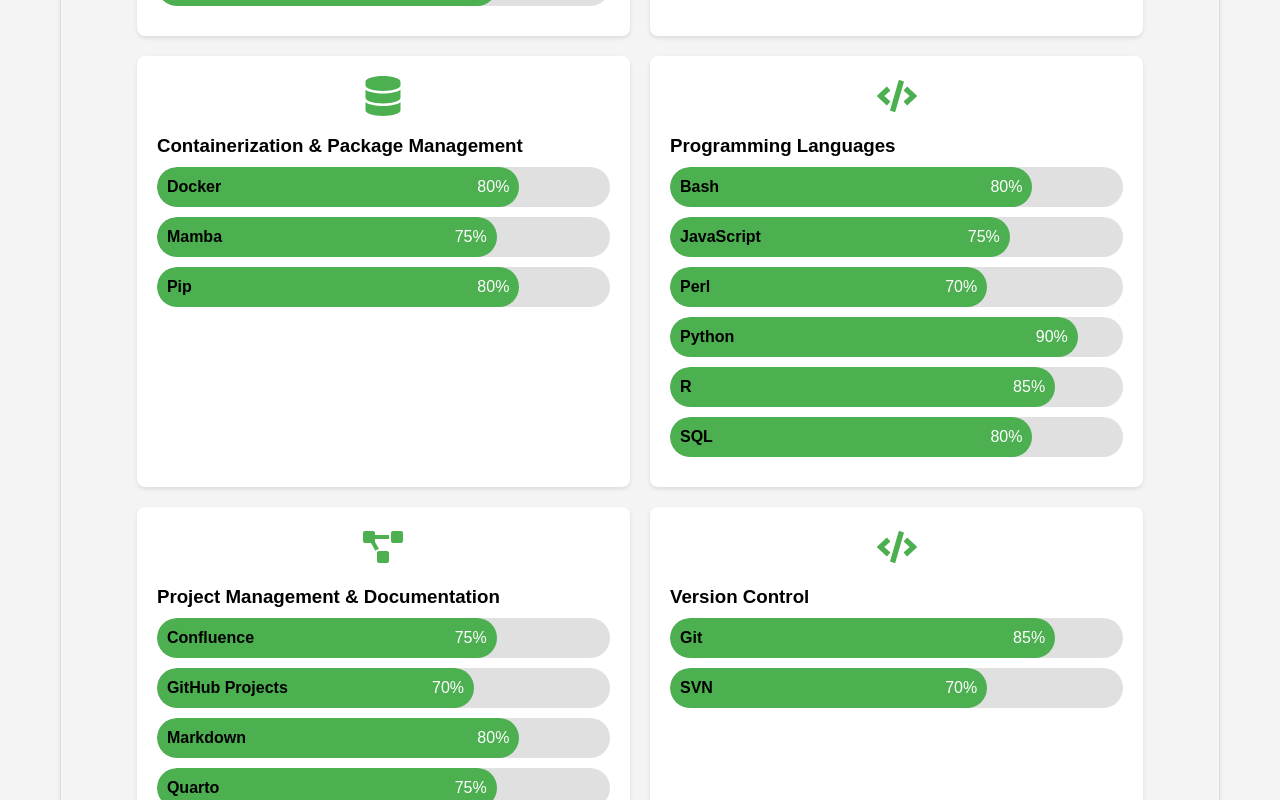
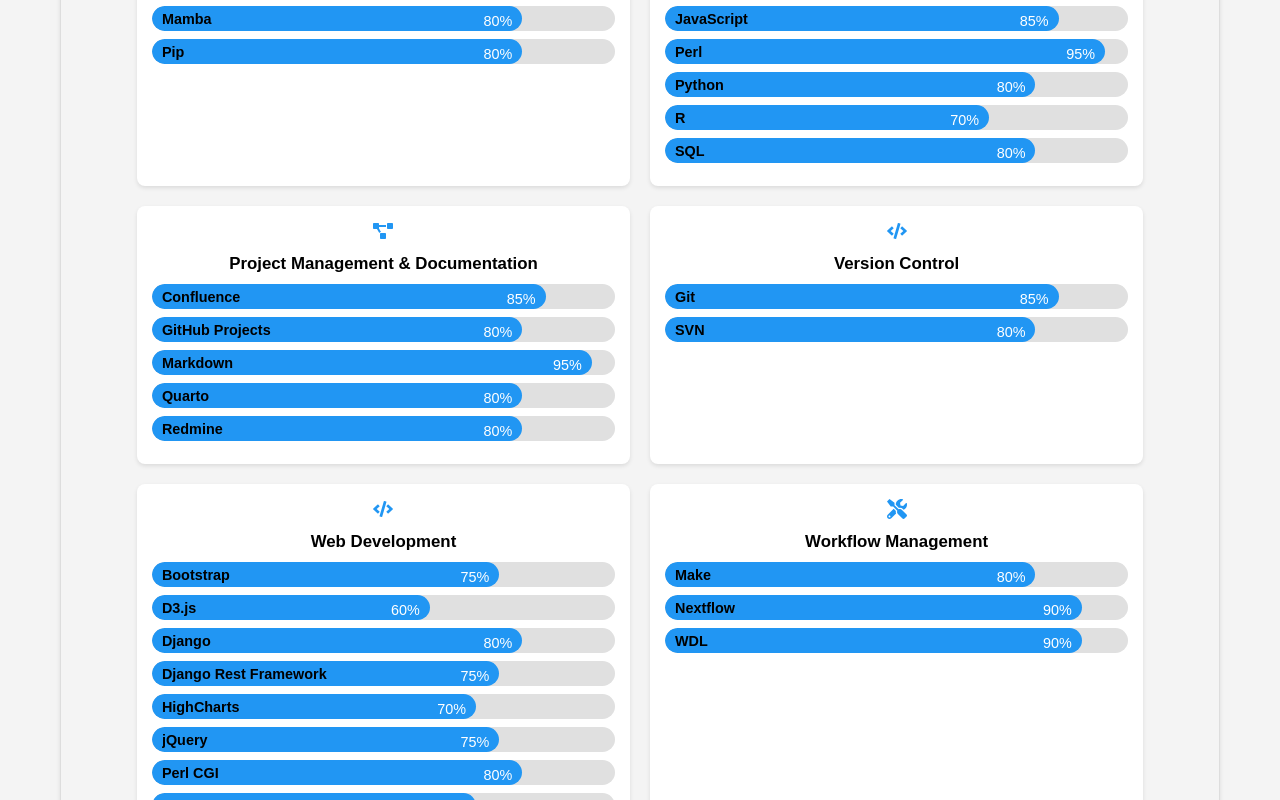
Before and after one commit to maurya-anand/cv, a React (Vite) app: page / in a window 1280 px wide. Shown: the part 2820-3620 px from the top of the page. Built offline with nearby package versions, Linux system fonts and the light colour scheme.

Commit message:
fixed theme color across all components

```diff
--- a/src/components/Publications.css
+++ b/src/components/Publications.css
@@ -1,5 +1,5 @@
 * {
-  box-sizing: border-box; /* Include this to handle all elements properly */
+  box-sizing: border-box;
 }
 
 .publications-grid {
@@ -36,7 +36,7 @@
 }
 
 .publication-card a {
-  color: #4caf50;
+  color: rgb(33, 150, 243);
   text-decoration: none;
 }
 
@@ -51,15 +51,15 @@
   }
 
   .publication-card {
-    padding: 15px; /* Adjust padding for smaller screens */
+    padding: 15px;
   }
 
   .publication-card h3 {
-    font-size: 1em; /* Adjust font size for smaller screens */
+    font-size: 1em;
   }
 
   .publication-card p {
-    font-size: 0.9em; /* Adjust font size for smaller screens */
+    font-size: 0.9em;
   }
 }
 
--- a/src/components/Skills.css
+++ b/src/components/Skills.css
@@ -1,5 +1,5 @@
 * {
-  box-sizing: border-box; /* Include this to handle all elements properly */
+  box-sizing: border-box;
 }
 
 .skills-grid {
@@ -15,16 +15,22 @@
 .skill-category {
   background: #f4f4f4;
   border-radius: 8px;
-  padding: 20px;
-  text-align: left;
+  padding: 15px;
+  text-align: center;
   box-shadow: 0 2px 4px rgba(0, 0, 0, 0.1);
-  width: 100%; /* Ensure it takes full width of the grid column */
+  width: 100%;
 }
 
 .category-icon {
-  font-size: 40px;
+  font-size: 20px;
+  margin-bottom: 8px;
+  color: rgb(33, 150, 243);
+  text-align: center;
+}
+
+.category-header {
+  font-size: 0.9em;
   margin-bottom: 10px;
-  color: #4caf50;
   text-align: center;
 }
 
@@ -32,9 +38,9 @@
   background: #e0e0e0;
   border-radius: 25px;
   overflow: hidden;
-  margin: 10px 0;
+  margin: 8px 0;
   position: relative;
-  height: 40px; /* Increased height to fit larger text */
+  height: 25px;
 }
 
 .skill-name {
@@ -47,13 +53,14 @@
   white-space: nowrap;
   overflow: hidden;
   text-overflow: ellipsis;
-  width: 70%; /* Ensures text does not overflow the container */
+  width: 70%;
+  font-size: 0.9em;
 }
 
 .skill-level {
-  background: #4caf50;
-  height: 100%; /* Ensures the level fills the entire height of the bar */
-  line-height: 40px; /* Aligns text vertically within the bar */
+  background: rgb(33, 150, 243);
+  height: 100%;
+  line-height: 30px;
   color: white;
   text-align: right;
   padding-right: 10px;
@@ -61,12 +68,38 @@
   white-space: nowrap;
   overflow: hidden;
   text-overflow: ellipsis;
+  font-size: 0.9em;
 }
 
 /* Media query to handle very small screens */
 @media (max-width: 600px) {
   .skills-grid {
     grid-template-columns: 1fr;
+  }
+
+  .skill-category {
+    padding: 10px;
+  }
+
+  .category-icon {
+    font-size: 25px;
+  }
+
+  .category-header {
+    font-size: 0.8em;
+  }
+
+  .skill-bar {
+    height: 25px;
+  }
+
+  .skill-name {
+    font-size: 0.8em;
+  }
+
+  .skill-level {
+    font-size: 0.8em;
+    line-height: 25px;
   }
 }
 
@@ -80,7 +113,7 @@
 .skill-card {
   background: #ffffff;
   border-radius: 8px;
-  padding: 20px;
+  padding: 15px;
   box-shadow: 0 2px 4px rgba(0, 0, 0, 0.1);
   transition: transform 0.2s;
 }
--- a/src/components/Skills.jsx
+++ b/src/components/Skills.jsx
@@ -15,7 +15,7 @@
     skills: [
       { name: "Germline and somatic variant calling", level: 90 },
       { name: "NGS data analysis (WGS, WES, RNA-Seq)", level: 85 },
-      { name: "Pipeline development and automation", level: 80 },
+      { name: "Pipeline development and automation", level: 90 },
     ],
     icon: <FaTools />,
   },
@@ -31,7 +31,7 @@
     category: "Cluster Computing (HPC)",
     skills: [
       { name: "PBS", level: 70 },
-      { name: "SLURM", level: 75 },
+      { name: "SLURM", level: 90 },
     ],
     icon: <FaServer />,
   },
@@ -43,8 +43,8 @@
   {
     category: "Containerization & Package Management",
     skills: [
-      { name: "Docker", level: 80 },
-      { name: "Mamba", level: 75 },
+      { name: "Docker", level: 90 },
+      { name: "Mamba", level: 80 },
       { name: "Pip", level: 80 },
     ],
     icon: <FaDatabase />,
@@ -52,11 +52,11 @@
   {
     category: "Programming Languages",
     skills: [
-      { name: "Bash", level: 80 },
-      { name: "JavaScript", level: 75 },
-      { name: "Perl", level: 70 },
-      { name: "Python", level: 90 },
-      { name: "R", level: 85 },
+      { name: "Bash", level: 90 },
+      { name: "JavaScript", level: 85 },
+      { name: "Perl", level: 95 },
+      { name: "Python", level: 80 },
+      { name: "R", level: 70 },
       { name: "SQL", level: 80 },
     ],
     icon: <FaCode />,
@@ -64,11 +64,11 @@
   {
     category: "Project Management & Documentation",
     skills: [
-      { name: "Confluence", level: 75 },
-      { name: "GitHub Projects", level: 70 },
-      { name: "Markdown", level: 80 },
-      { name: "Quarto", level: 75 },
-      { name: "Redmine", level: 70 },
+      { name: "Confluence", level: 85 },
+      { name: "GitHub Projects", level: 80 },
+      { name: "Markdown", level: 95 },
+      { name: "Quarto", level: 80 },
+      { name: "Redmine", level: 80 },
     ],
     icon: <FaProjectDiagram />,
   },
@@ -76,7 +76,7 @@
     category: "Version Control",
     skills: [
       { name: "Git", level: 85 },
-      { name: "SVN", level: 70 },
+      { name: "SVN", level: 80 },
     ],
     icon: <FaCode />,
   },
@@ -84,12 +84,12 @@
     category: "Web Development",
     skills: [
       { name: "Bootstrap", level: 75 },
-      { name: "D3.js", level: 70 },
+      { name: "D3.js", level: 60 },
       { name: "Django", level: 80 },
       { name: "Django Rest Framework", level: 75 },
       { name: "HighCharts", level: 70 },
       { name: "jQuery", level: 75 },
-      { name: "Perl CGI", level: 65 },
+      { name: "Perl CGI", level: 80 },
       { name: "Plotly", level: 70 },
       { name: "React", level: 80 },
     ],
@@ -98,9 +98,9 @@
   {
     category: "Workflow Management",
     skills: [
-      { name: "Make", level: 75 },
-      { name: "Nextflow", level: 80 },
-      { name: "WDL", level: 70 },
+      { name: "Make", level: 80 },
+      { name: "Nextflow", level: 90 },
+      { name: "WDL", level: 90 },
     ],
     icon: <FaTools />,
   },
```
